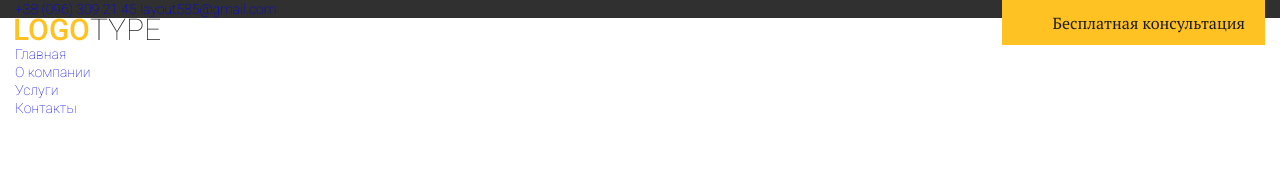
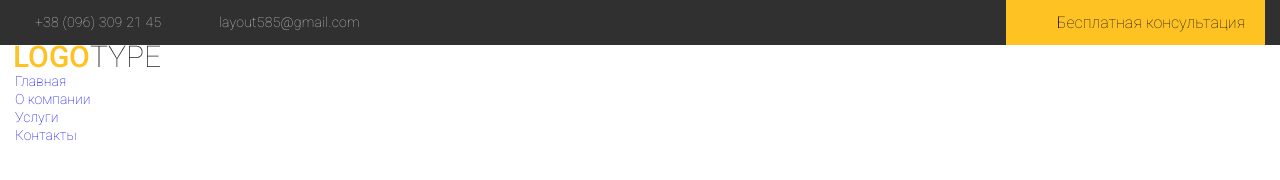
Before and after one commit to Nastassia27/youtube-pet-project, a plain HTML site: page index.html in a window 1280 px wide. Drawn offline with Linux system fonts and the light colour scheme.

Commit message:
create header top

```diff
--- a/css/style.css
+++ b/css/style.css
@@ -18,12 +18,15 @@ ul,li{
 
 
 body{
-   /* font-family: 'PT Serif', serif;*/
-    font-family: 'Roboto', sans-serif;
+   font-family: 'PT Serif', serif;
+    /* font-family: 'Roboto', sans-serif;*/
     font-weight: 400;
     font-size: 14px;
     line-height: 18px;
     color:#5e5e5e;
+}
+header{
+    font-family: 'Roboto', sans-serif;
 }
 
 .header__top{
@@ -32,7 +35,7 @@ body{
 .header__btn{
     float:right;
     line-height: 36px;
-    font-family: 'PT Serif', serif;
+    font-family: 'Roboto', sans-serif;
     color: #1b1b1b;
     background-color: #ffc222;
     padding: 5px 20px 4px 50px;
@@ -44,10 +47,16 @@ clear:both;
 display:block;
 }
 
-.header__phone{
-
+.header__phone,.header__email {
+    color:#cbcacb;
+    letter-spacing: 0.25px;
+    line-height: 45px;
 
 }
 .header__email{
-
+    padding-left: 24px;
 }
+.header__phone{
+    padding-left: 20px;
+    padding-right: 30px;
+}
```
